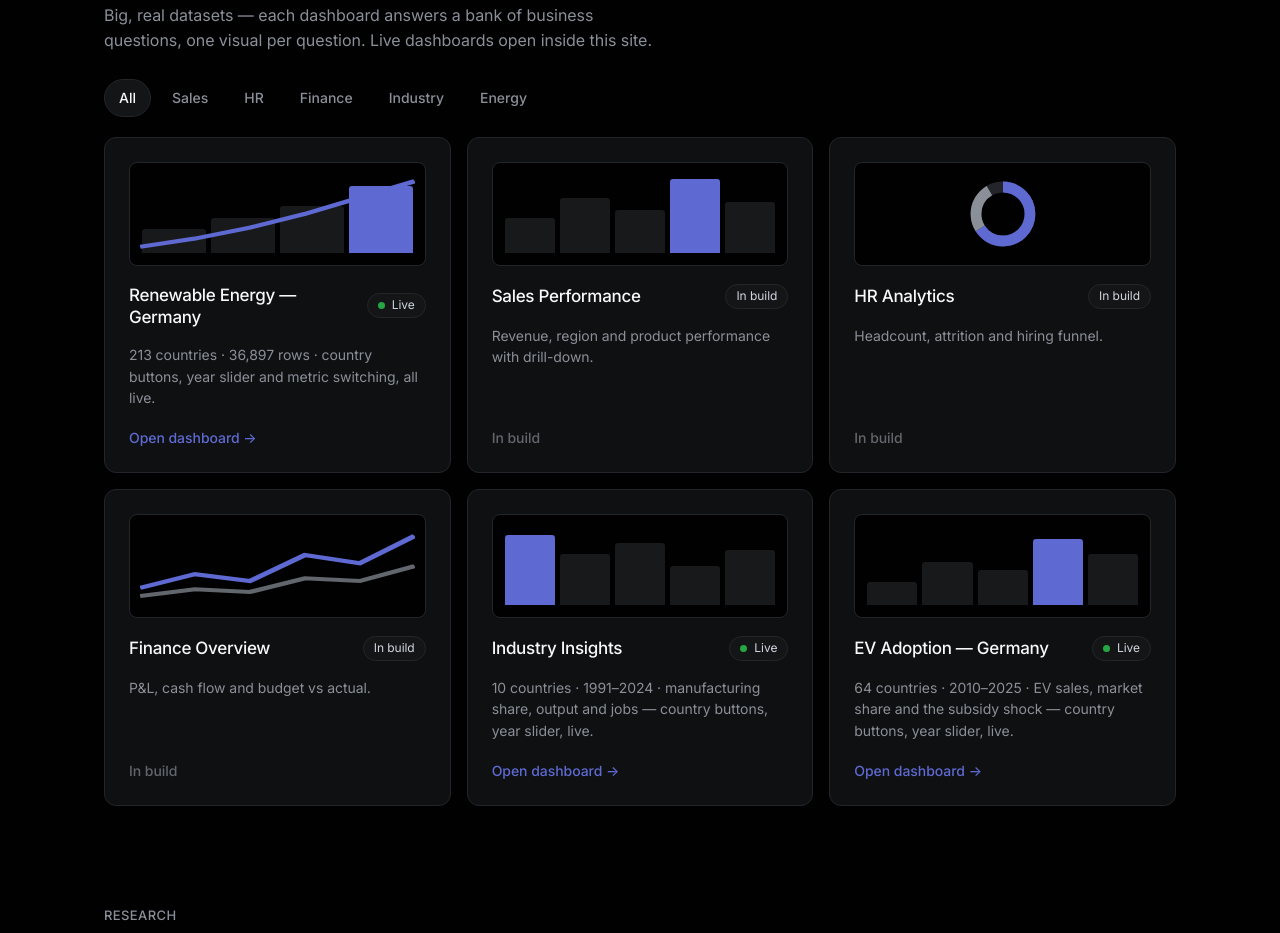
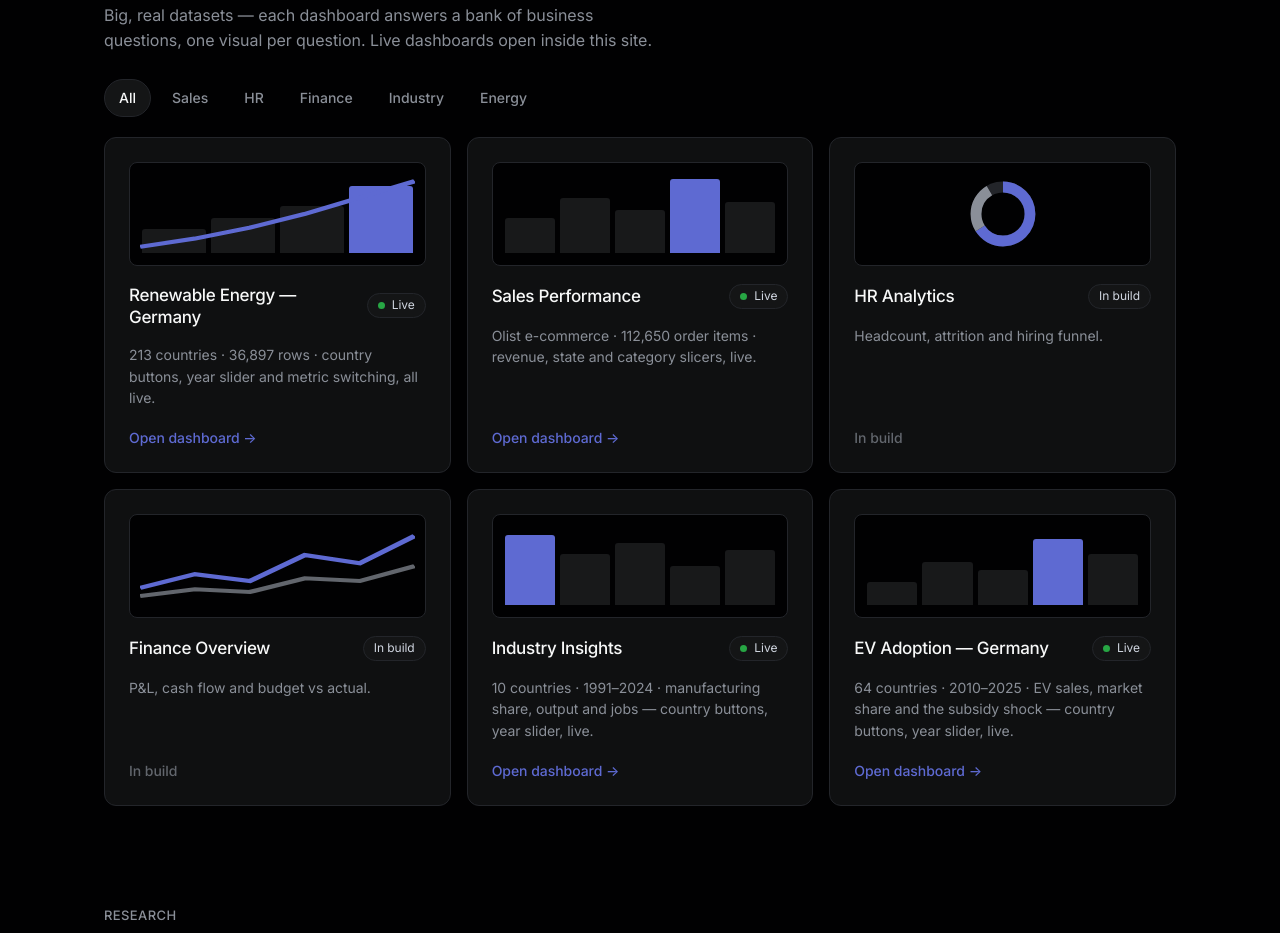
Before and after one commit to rashedrana/rashedrana.github.io, a plain HTML site: page index.html in a window 1280 px wide. Shown: the part 2046-2979 px from the top of the page. Drawn offline with Linux system fonts and the light colour scheme.

Commit message:
Make Sales Performance dashboard live

```diff
--- a/index.html
+++ b/index.html
@@ -314,12 +314,12 @@ footer{margin-top:96px;border-top:1px solid var(--hairline);padding:56px 0 48px}
         <p>213 countries · 36,897 rows · country buttons, year slider and metric switching, all live.</p>
         <span class="go">Open dashboard →</span>
       </a>
-      <div class="dash-card" data-cat="sales">
+      <a class="dash-card" data-cat="sales" href="dashboards/sales-performance/">
         <div class="mock"><div class="bar" style="height:45%"></div><div class="bar" style="height:70%"></div><div class="bar" style="height:55%"></div><div class="bar hot" style="height:95%"></div><div class="bar" style="height:65%"></div></div>
-        <div class="top"><h3 style="margin:0">Sales Performance</h3><span class="badge">In build</span></div>
-        <p>Revenue, region and product performance with drill-down.</p>
-        <span class="go mut">In build</span>
-      </div>
+        <div class="top"><h3 style="margin:0">Sales Performance</h3><span class="badge"><span class="dot"></span>Live</span></div>
+        <p>Olist e-commerce · 112,650 order items · revenue, state and category slicers, live.</p>
+        <span class="go">Open dashboard →</span>
+      </a>
       <div class="dash-card" data-cat="hr">
         <div class="mock donut">
           <svg width="72" height="72" viewBox="0 0 40 40" style="position:static;width:72px;height:72px"><circle cx="20" cy="20" r="15" fill="none" stroke="#23252a" stroke-width="6"/><circle cx="20" cy="20" r="15" fill="none" stroke="#5e6ad2" stroke-width="6" stroke-dasharray="62 95" transform="rotate(-90 20 20)"/><circle cx="20" cy="20" r="15" fill="none" stroke="#8a8f98" stroke-width="6" stroke-dasharray="24 95" stroke-dashoffset="-62" transform="rotate(-90 20 20)"/></svg>
@@ -449,7 +449,7 @@ var FAQ = [
   { k:["hello","hi","hey","salam","assalamu"], a:"Hello! I'm Rash, Rashed's assistant. Ask me about his dashboards, skills, research papers or how to contact him." },
   { k:["who","about","rashed","himself","background"], a:"Rashed Rana is a Data Analyst based in Erlangen, Germany. He is a Master's student in Artificial Intelligence for Industrial Applications at OTH Amberg-Weiden, with a BSc background in Computer Science. He builds Power BI dashboards and data-analysis research with Power BI, SQL and Python." },
   { k:["skill","power bi","powerbi","dax","sql","python","excel","tool","stack"], a:"His core stack: Power BI and DAX for dashboards, SQL for data work, Python (pandas, scikit-learn) for analysis and machine learning, and Excel. His specialty is industrial data — turning raw operational data into clear dashboards and decisions." },
-  { k:["dashboard","project","portfolio","work"], a:"His dashboard gallery is right on this page. Three dashboards are LIVE: the Germany Energy Transition dashboard (213 countries, 36,897 data rows), Industry Insights on Germany's industrial transition 1991–2024 (10-country panel), and EV Adoption — Germany 2010–2025 (64 countries) — all with slicers and year selectors. Sales, HR and Finance dashboards are in build. He also built an IMDb sentiment model with 89.9% accuracy." },
+  { k:["dashboard","project","portfolio","work"], a:"His dashboard gallery is right on this page. Four dashboards are LIVE: the Germany Energy Transition dashboard (213 countries, 36,897 data rows), Industry Insights on Germany's industrial transition 1991–2024 (10-country panel), EV Adoption — Germany 2010–2025 (64 countries), and Sales Performance on the Olist e-commerce dataset (112,650 order items) — all with slicers and year selectors. HR and Finance dashboards are in build. He also built an IMDb sentiment model with 89.9% accuracy." },
   { k:["paper","research","publication","study","studies","journal"], a:"He has completed four data-analysis research papers: Germany's renewable energy transition (2000–2024), German EV adoption, Deutsche Bahn performance (2010–2024), and Germany's industrial transition (1991–2024). All use real published data — see the Papers section above." },
   { k:["github","open source","pytorch","pandas","contribution","pr"], a:"He is a merged contributor to PyTorch (PR #204538) and has active pull requests in pandas and PyTorch. His GitHub: github.com/rashedrana" },
   { k:["education","study","university","master","degree","oth","aiub","student"], a:"He is studying for a Master's in Artificial Intelligence for Industrial Applications at OTH Amberg-Weiden, Germany. His bachelor's background is in Computer Science (AIUB)." },
```
